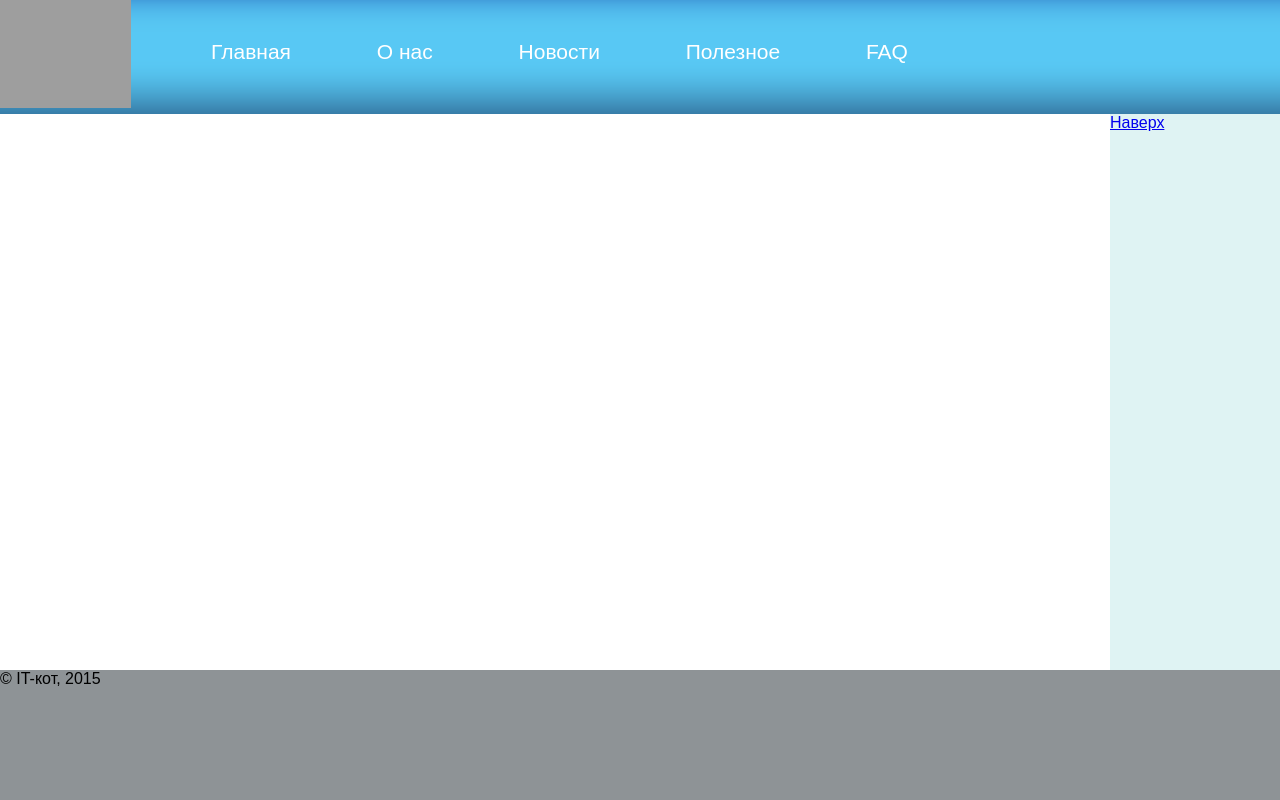
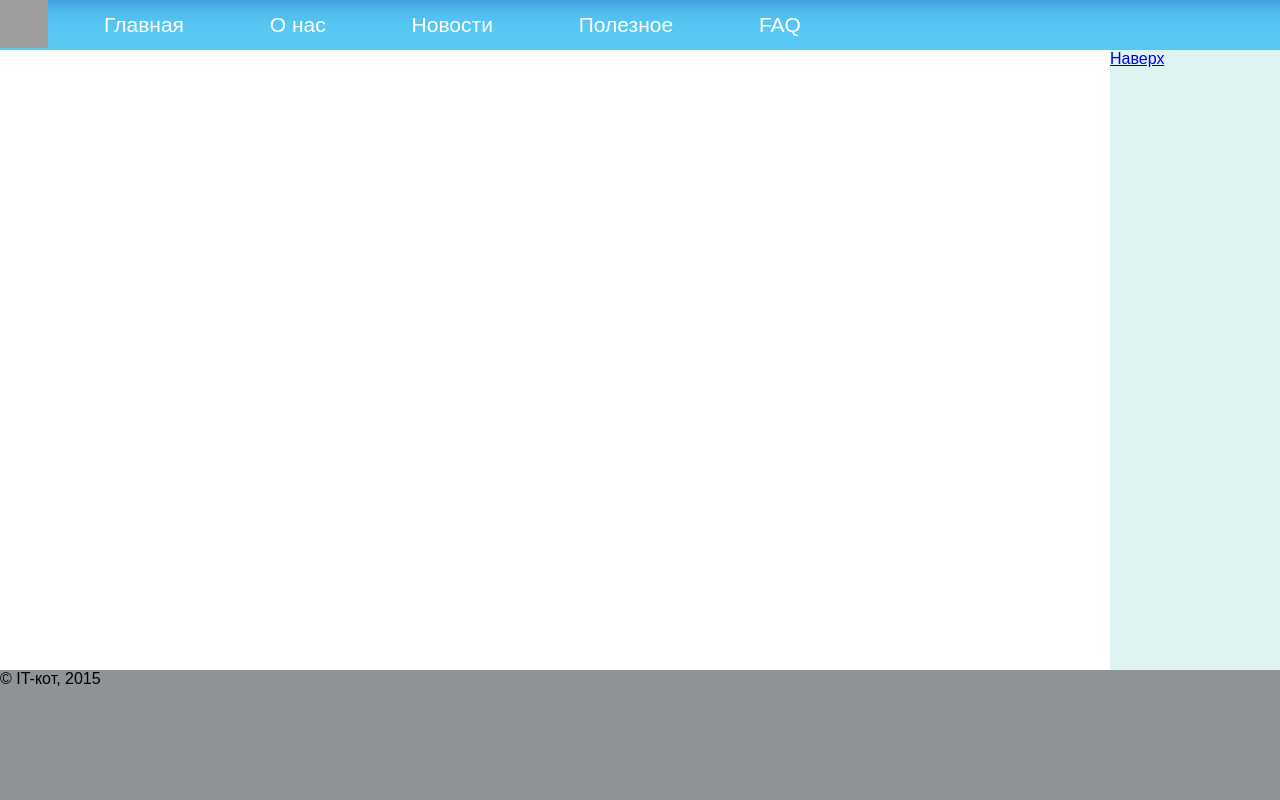
Before and after one commit to it-cat-vk/it-cat-vk.github.io, a PHP site: page / in a window 1280 px wide. Run offline with PHP 8.4, Linux system fonts and the light colour scheme; grey boxes are pictures that could not be loaded.

Commit message:
Уменьшил значения

```diff
--- a/styles/header.css
+++ b/styles/header.css
@@ -1,7 +1,7 @@
 header
 {
 	background: #54c0ef url("../images/header.png");
-	min-height: 114px;
+	min-height: 48px;
 	font-size: 21px;
 }
 header > nav > a
@@ -9,17 +9,17 @@ header > nav > a
 	display: inline-block;
 	color: white;
 	margin: 0px 10px;
-	padding: 40px 30px;
+	padding: 13px 30px;
 	text-decoration: none;
 }
 header > nav
 {
-	padding-left: 171px;
+	padding-left: 64px;
 }
 .logo
 {
 	float: left;
 	background: url("../images/logo.svg") no-repeat center;
-	width: 131px;
-	height: 108px;
+	width: 48px;
+	height: 48px;
 }
```
